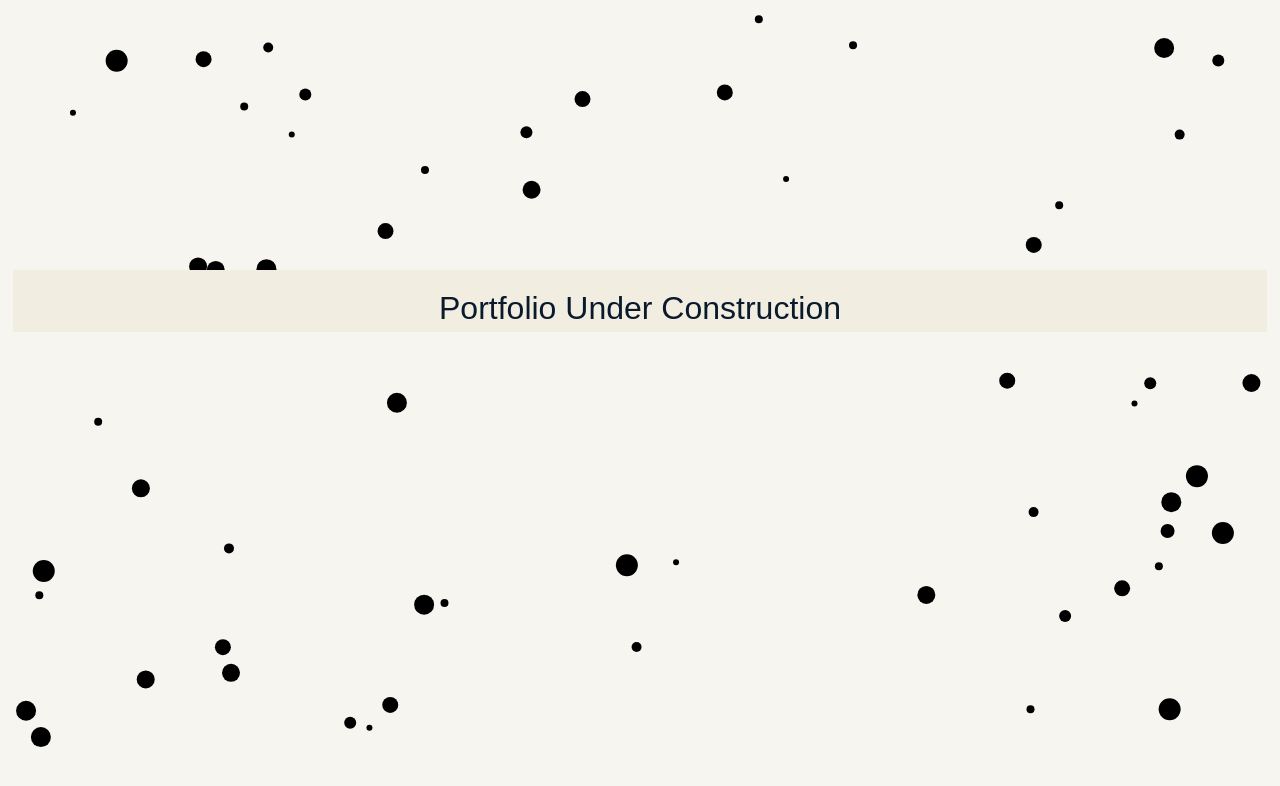
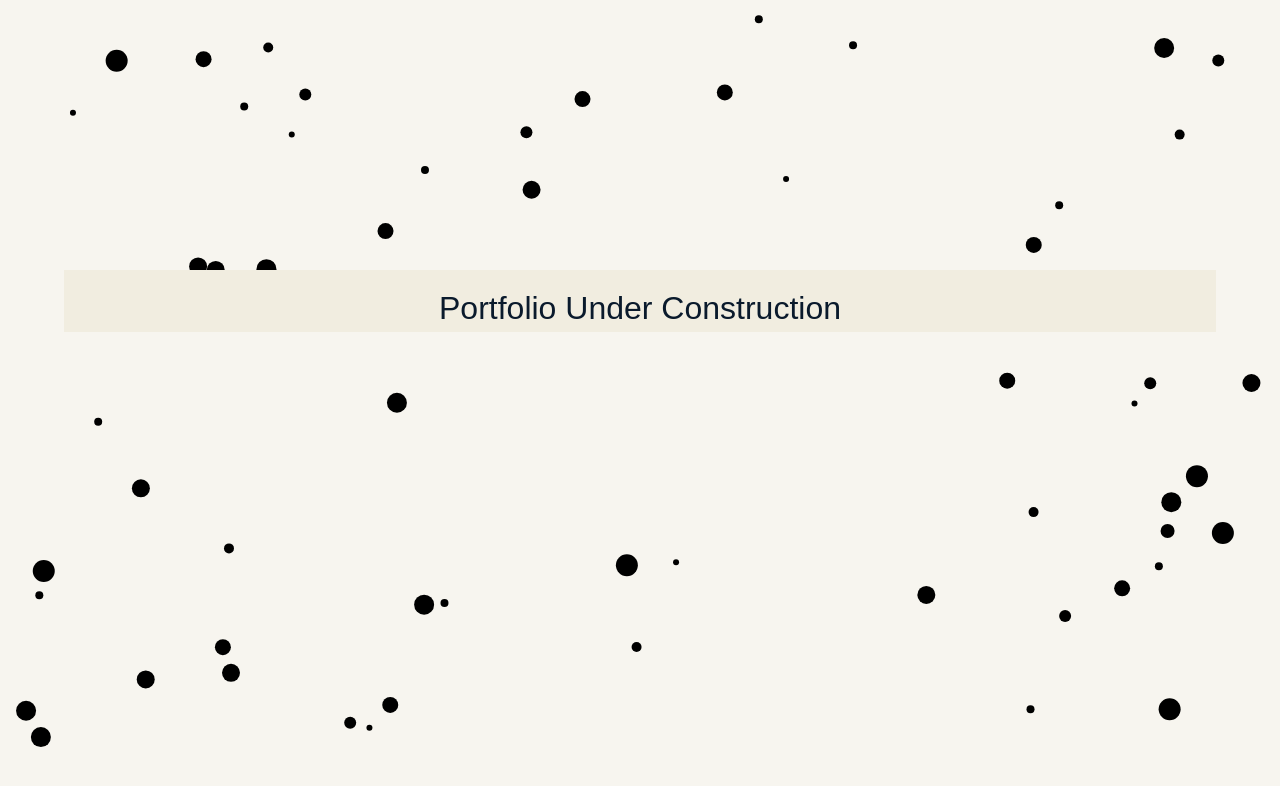
Before and after one commit to Aurionidas/Portfolio-Landing, a plain HTML site: page index.html in a window 1280 px wide. Drawn offline with Linux system fonts and the light colour scheme.

Commit message:
Update Styles.css

```diff
--- a/Styles.css
+++ b/Styles.css
@@ -5,8 +5,8 @@ body {
   h1 {
     position: absolute;
     top: 35%;
-    right: 1%;
-    left: 1%;
+    right: 5%;
+    left: 5%;
     background-color: #F1EDE0;
     margin-top: -10px;
     margin-bottom: 0px;
```
